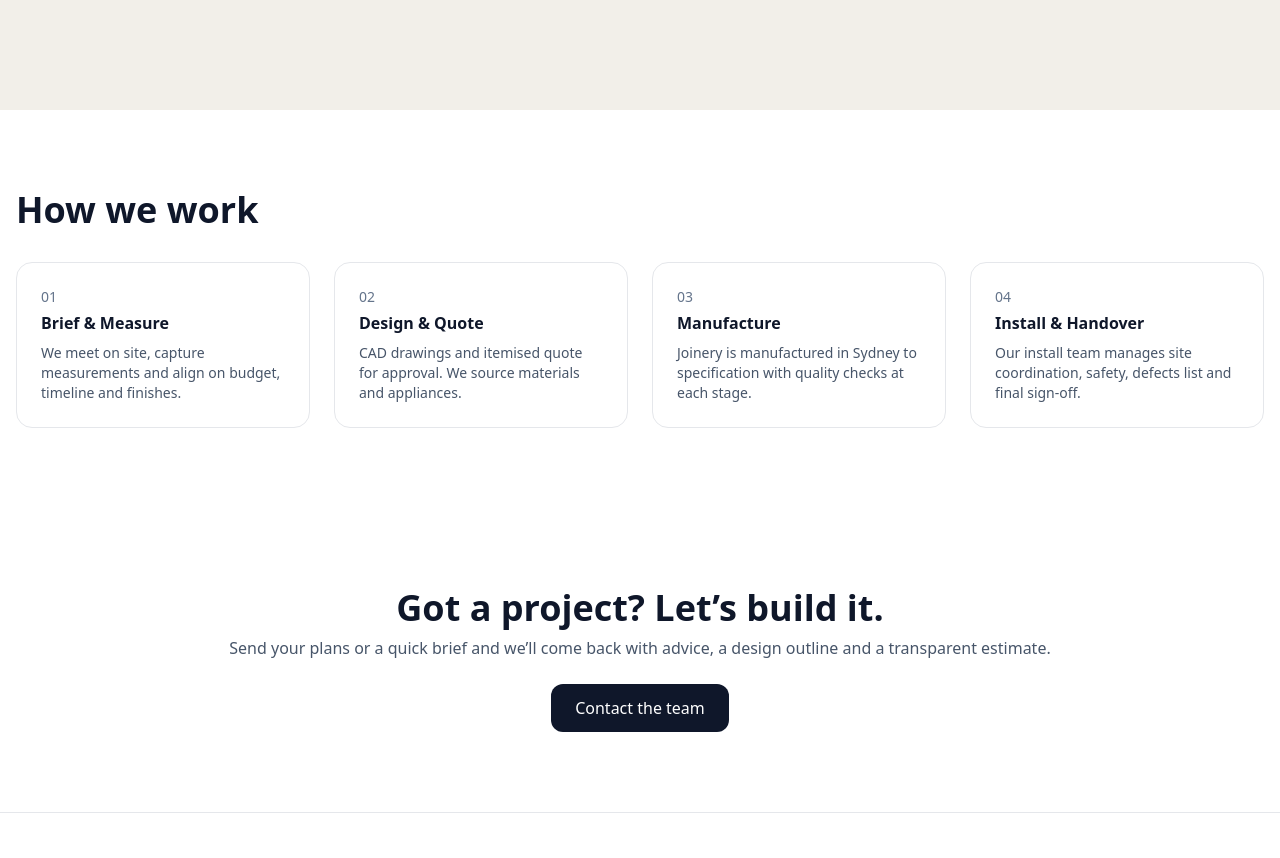
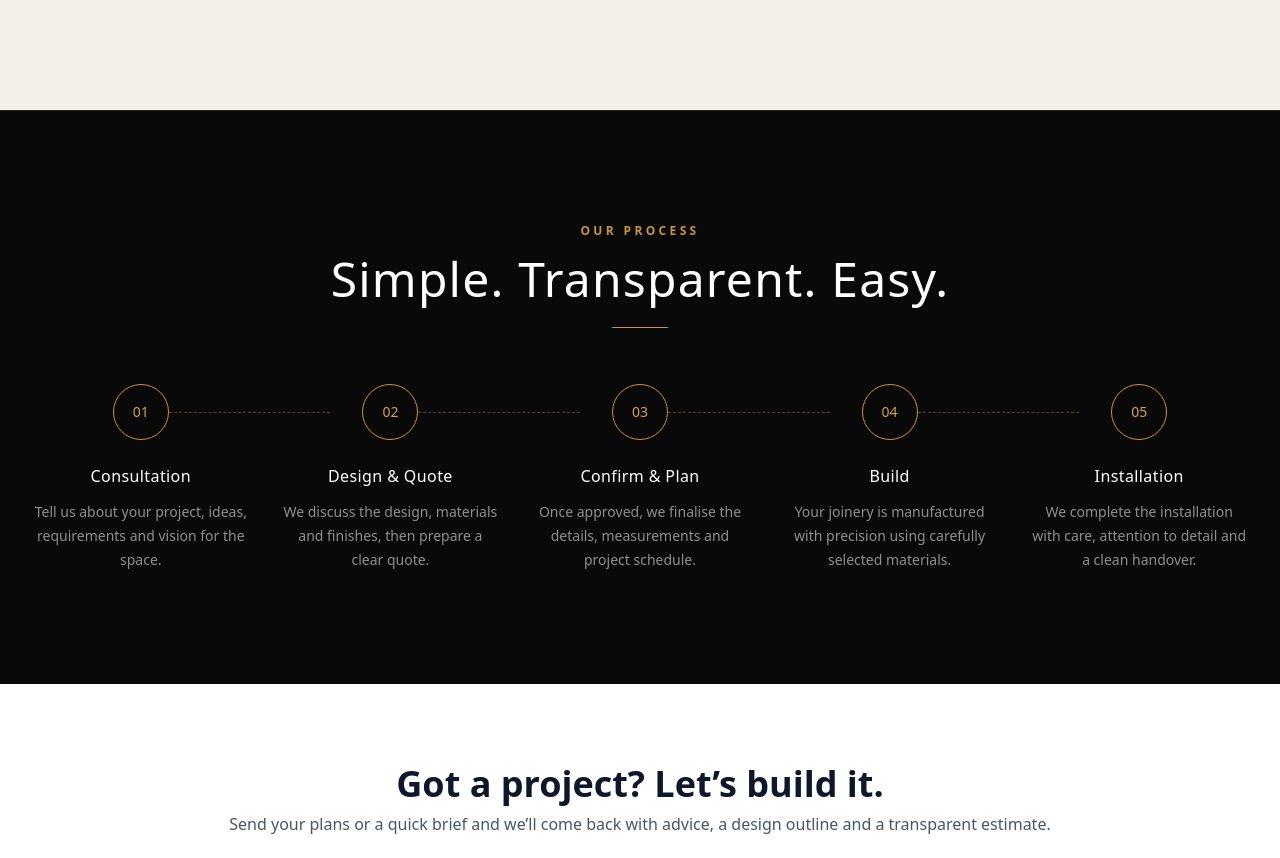
Before and after one commit to andreag-bit/ca-precision-carpentry, a React (Vite) app: page / in a window 1280 px wide. Shown: the part 3765-4623 px from the top of the page. Built offline with nearby package versions, Linux system fonts and the light colour scheme.

Commit message:
Update Process.jsx

```diff
--- a/src/components/Process.jsx
+++ b/src/components/Process.jsx
@@ -1,22 +1,78 @@
 const steps = [
-  {step:'01', title:'Brief & Measure', copy:'We meet on site, capture measurements and align on budget, timeline and finishes.'},
-  {step:'02', title:'Design & Quote', copy:'CAD drawings and itemised quote for approval. We source materials and appliances.'},
-  {step:'03', title:'Manufacture', copy:'Joinery is manufactured in Sydney to specification with quality checks at each stage.'},
-  {step:'04', title:'Install & Handover', copy:'Our install team manages site coordination, safety, defects list and final sign‑off.'},
+  {
+    number: '01',
+    title: 'Consultation',
+    description:
+      'Tell us about your project, ideas, requirements and vision for the space.',
+  },
+  {
+    number: '02',
+    title: 'Design & Quote',
+    description:
+      'We discuss the design, materials and finishes, then prepare a clear quote.',
+  },
+  {
+    number: '03',
+    title: 'Confirm & Plan',
+    description:
+      'Once approved, we finalise the details, measurements and project schedule.',
+  },
+  {
+    number: '04',
+    title: 'Build',
+    description:
+      'Your joinery is manufactured with precision using carefully selected materials.',
+  },
+  {
+    number: '05',
+    title: 'Installation',
+    description:
+      'We complete the installation with care, attention to detail and a clean handover.',
+  },
 ]
 
 export default function Process() {
   return (
-    <section id="process" className="py-20">
-      <div className="mx-auto max-w-7xl px-4">
-        <h2 className="text-2xl md:text-4xl font-semibold">How we work</h2>
-        <div className="mt-8 grid md:grid-cols-4 gap-6">
-          {steps.map((p,i)=> (
-            <div key={i} className="rounded-2xl border p-6">
-              <div className="text-sm text-slate-500">{p.step}</div>
-              <h3 className="font-semibold mt-1">{p.title}</h3>
-              <p className="text-sm text-slate-600 mt-2">{p.copy}</p>
-            </div>
+    <section
+      id="process"
+      className="border-t border-[#b9883b]/20 bg-[#090909] py-20 text-white md:py-28"
+    >
+      <div className="mx-auto max-w-7xl px-6 md:px-8">
+
+        <div className="text-center">
+          <p className="text-xs font-semibold tracking-[0.28em] text-[#c8943f]">
+            OUR PROCESS
+          </p>
+
+          <h2 className="mt-4 text-3xl font-light tracking-wide md:text-5xl">
+            Simple. Transparent. Easy.
+          </h2>
+
+          <div className="mx-auto mt-6 h-px w-14 bg-[#c8943f]" />
+        </div>
+
+        <div className="mt-14 grid gap-8 md:grid-cols-5">
+          {steps.map((step, index) => (
+            <article
+              key={step.number}
+              className="relative border-t border-[#b9883b]/40 pt-8 text-center md:border-t-0 md:pt-0"
+            >
+              <div className="mx-auto flex h-14 w-14 items-center justify-center rounded-full border border-[#c8943f] text-sm text-[#d5a34c]">
+                {step.number}
+              </div>
+
+              {index < steps.length - 1 && (
+                <div className="absolute left-[calc(50%+28px)] right-[calc(-50%+28px)] top-7 hidden border-t border-dashed border-[#b9883b]/45 md:block" />
+              )}
+
+              <h3 className="mt-6 text-base font-medium tracking-wide">
+                {step.title}
+              </h3>
+
+              <p className="mt-3 text-sm leading-6 text-white/55">
+                {step.description}
+              </p>
+            </article>
           ))}
         </div>
       </div>
```
